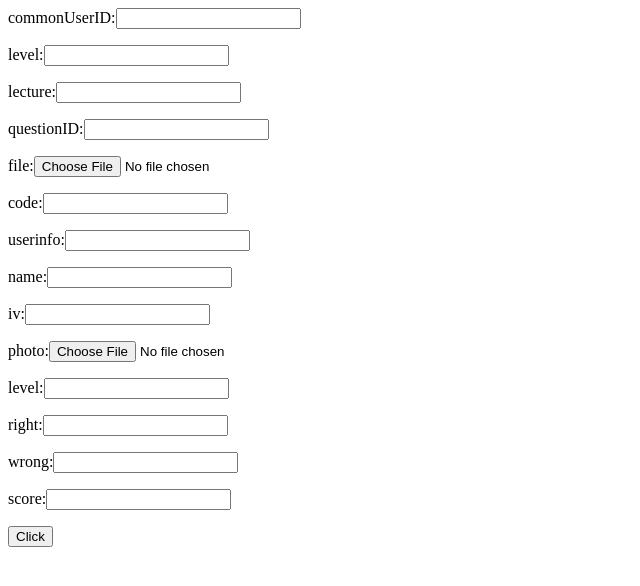
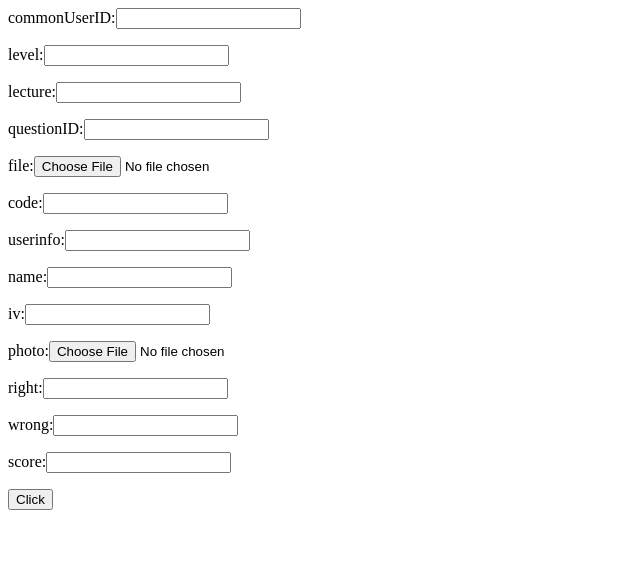
Before and after one commit to Undefeated-man/AI_teaching_project, a Django app: page /questionRecord/ in a window 1280 px wide. Shown: the top 586 px of the page, without its empty margins (0-640 px from the left). Run offline with Django 3.2, Linux system fonts and the light colour scheme.

Commit message:
For request

```diff
--- a/miniproject/questionRecord/views.py
+++ b/miniproject/questionRecord/views.py
@@ -468,3 +468,5 @@ def correctAnswer(request):
         return JsonResponse({'state': 'success',"score":commonUser.Progress.cumScore,"level":commonUser.level})
     except Exception as e:
         return JsonResponse({'state': 'fail', "error": e.__str__()})
+
+#sudo chmod 777 /media
--- a/miniproject/template/userInfor.html
+++ b/miniproject/template/userInfor.html
@@ -38,9 +38,6 @@
             photo:<input type="file" name="photo">
         </p>
         <p>
-            level:<input type="text" name="level">
-        </p>
-        <p>
             right:<input type="text" name="right">
         </p>
         <p>
```
